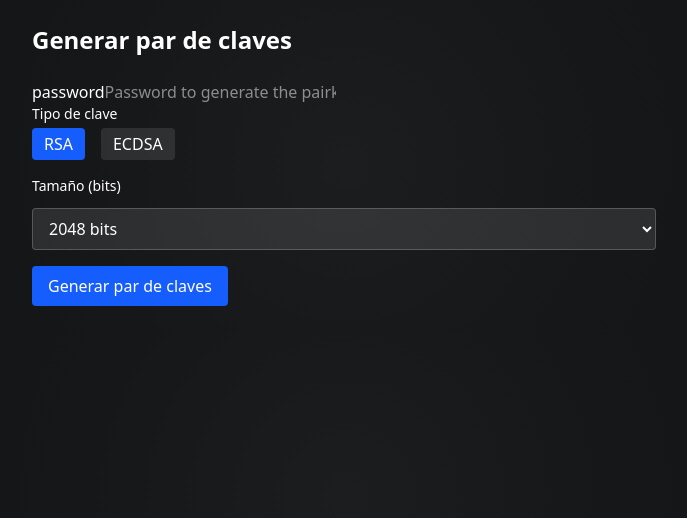
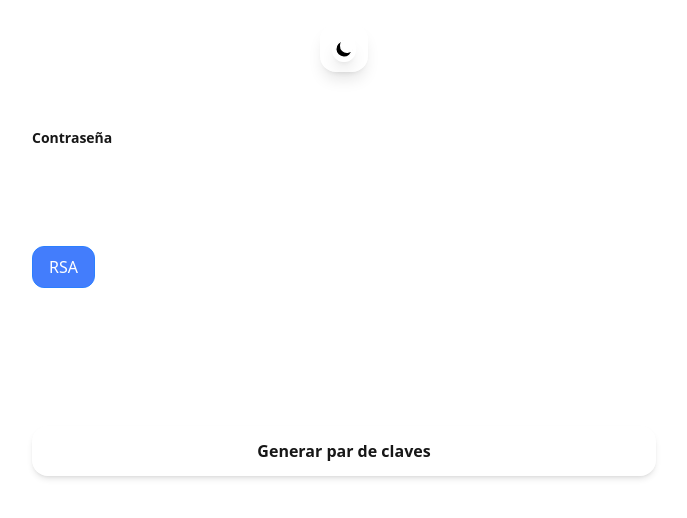
Before and after one commit to xscriptorcode/xac, a Next.js app: page /keypair in a window 1280 px wide. Shown: the top 518 px of the page, without its empty margins (296-983 px from the left). Built offline with nearby package versions, Linux system fonts and the light colour scheme.

Commit message:
update keypairpage add theme and functions

```diff
--- a/src/app/components/ThemeToggle.tsx
+++ b/src/app/components/ThemeToggle.tsx
@@ -42,8 +42,8 @@ export default function ThemeToggle() {
           w-2 h-2 rounded-full transition-all duration-300
           opacity-0 group-hover:opacity-100
           ${theme === 'dark'
-            ? 'right-1 bg-black'
-            : 'left-1 bg-yellow-400'}
+            ? 'right-1 bg-yellow-400'
+            : 'left-1 bg-black'}
         `}
       />
 
--- /dev/null
+++ b/src/app/components/icons/cryptoIcons.tsx
@@ -0,0 +1,37 @@
+export function PasswordIcon() {
+  return (
+    <svg
+      xmlns="http://www.w3.org/2000/svg"
+      fill="none"
+      stroke="currentColor"
+      strokeWidth={1.5}
+      viewBox="0 0 24 24"
+      className="w-6 h-6"
+    >
+      <path
+        strokeLinecap="round"
+        strokeLinejoin="round"
+        d="M12 17v-1m0 0a2 2 0 100-4 2 2 0 000 4zm0 0v1m8-5a8 8 0 11-16 0 8 8 0 0116 0z"
+      />
+    </svg>
+  );
+}
+
+export function LockIcon() {
+  return (
+    <svg
+      xmlns="http://www.w3.org/2000/svg"
+      fill="none"
+      stroke="currentColor"
+      strokeWidth={1.5}
+      viewBox="0 0 24 24"
+      className="w-6 h-6"
+    >
+      <path
+        strokeLinecap="round"
+        strokeLinejoin="round"
+        d="M16 10V7a4 4 0 10-8 0v3M5 10h14v10H5V10z"
+      />
+    </svg>
+  );
+}
--- a/src/app/components/icons/themesIcons.tsx
+++ b/src/app/components/icons/themesIcons.tsx
@@ -7,7 +7,7 @@ export function SunIcon() {
       <svg
         xmlns="http://www.w3.org/2000/svg"
         viewBox="0 0 24 24"
-        fill="none"
+        fill="white"
         stroke="currentColor"
         strokeWidth="1.5"
         strokeLinecap="round"
@@ -38,7 +38,7 @@ export function MoonIcon() {
       <svg
          xmlns="http://www.w3.org/2000/svg"
         viewBox="0 0 24 24"
-        fill="none"
+        fill="black"
         stroke="currentColor"
         strokeWidth="1.5"
         strokeLinecap="round"
--- a/src/app/components/keypair/generateButton.tsx
+++ b/src/app/components/keypair/generateButton.tsx
@@ -25,7 +25,11 @@ export default function GenerateButton({ password, options, onKeysGenerated }: P
   return (
     <button
       onClick={handleGenerate}
-      className="px-4 py-2 bg-blue-600 text-white rounded hover:bg-blue-700 transition"
+      className="mt-4 w-full px-5 py-3 rounded-2xl
+                 bg-white/10 backdrop-blur-md
+                 border border-white/20
+                 text-[var(--foreground)] font-semibold
+                 hover:bg-white/20 transition duration-300 shadow-md"
     >
       Generar par de claves
     </button>
--- a/src/app/components/keypair/keyDisplay.tsx
+++ b/src/app/components/keypair/keyDisplay.tsx
@@ -7,21 +7,22 @@ type Props = {
 
 export default function KeyDisplay({ publicKey, privateKey }: Props) {
   return (
-    <div className="mt-6 space-y-4">
+    <div className="mt-8 rounded-2xl p-6 backdrop-blur-md bg-white/10 border border-white/20 shadow-lg space-y-6 text-[var(--foreground)]">
       <div>
-        <h2 className="text-lg font-semibold">Clave pública</h2>
+        <h2 className="text-lg font-semibold mb-2">Clave pública</h2>
         <textarea
           readOnly
           value={publicKey}
-          className="w-full h-32 bg-white/10 text-white p-2 rounded border border-white/20"
+          className="w-full h-48 resize-none overflow-auto bg-white/5 p-3 rounded-lg border border-white/20 placeholder-white/30 focus:outline-none focus:ring-2 focus:ring-blue-400 text-[var(--foreground)]"
         />
       </div>
+
       <div>
-        <h2 className="text-lg font-semibold">Clave privada</h2>
+        <h2 className="text-lg font-semibold mb-2">Clave privada</h2>
         <textarea
           readOnly
           value={privateKey}
-          className="w-full h-32 bg-white/10 text-white p-2 rounded border border-white/20"
+          className="w-full h-48 resize-none overflow-auto bg-white/5 p-3 rounded-lg border border-white/20 placeholder-white/30 focus:outline-none focus:ring-2 focus:ring-blue-400 text-[var(--foreground)]"
         />
       </div>
     </div>
--- a/src/app/components/keypair/keyOptionsSelector.tsx
+++ b/src/app/components/keypair/keyOptionsSelector.tsx
@@ -27,20 +27,24 @@ export default function KeyOptionsSelector({ selected, onChange }: Props) {
   };
 
   return (
-    <div className="mb-4 space-y-2">
-      <label className="block text-sm font-medium text-white mb-1">Tipo de clave</label>
+    <div className="mb-6 space-y-4 text-[currentColor]">
+      <label className="block text-sm font-semibold mb-1">Tipo de clave</label>
       <div className="flex gap-4">
         <button
-          className={`px-3 py-1 rounded ${
-            selected.type === "RSA" ? "bg-blue-600 text-white" : "bg-white/10 text-white"
+          className={`px-4 py-2 rounded-xl backdrop-blur-md border transition-all ${
+            selected.type === "RSA"
+              ? "bg-blue-600/80 border-blue-500 text-white"
+              : "bg-white/10 border-white/20"
           }`}
           onClick={() => handleTypeChange("RSA")}
         >
           RSA
         </button>
         <button
-          className={`px-3 py-1 rounded ${
-            selected.type === "ECDSA" ? "bg-blue-600 text-white" : "bg-white/10 text-white"
+          className={`px-4 py-2 rounded-xl backdrop-blur-md border transition-all ${
+            selected.type === "ECDSA"
+              ? "bg-blue-600/80 border-blue-500 text-white"
+              : "bg-white/10 border-white/20"
           }`}
           onClick={() => handleTypeChange("ECDSA")}
         >
@@ -48,19 +52,21 @@ export default function KeyOptionsSelector({ selected, onChange }: Props) {
         </button>
       </div>
 
-      <label className="block text-sm font-medium text-white mt-4">
+      <label className="block text-sm font-semibold">
         {selected.type === "RSA" ? "Tamaño (bits)" : "Curva elíptica"}
       </label>
       <select
-        className="mt-1 w-full bg-white/10 text-white border border-white/20 rounded px-3 py-2"
+        className="w-full mt-1 px-3 py-2 rounded-lg bg-white/10 backdrop-blur-md border border-white/20 focus:outline-none focus:ring-2 focus:ring-blue-400 text-[currentColor]"
         value={selected.type === "RSA" ? selected.bits : selected.curve}
         onChange={(e) => handleOptionChange(e.target.value)}
       >
         {selected.type === "RSA" ? (
           <>
+            <option value="1024">1024 bits</option>
             <option value="2048">2048 bits</option>
             <option value="3072">3072 bits</option>
-            <option value="4096">4096 bits</option>
+            <option value="7680">7680 bits</option>
+            <option value="15360">15360 bits</option>
           </>
         ) : (
           <>
--- a/src/app/components/keypair/passwordInput.tsx
+++ b/src/app/components/keypair/passwordInput.tsx
@@ -1,21 +1,23 @@
-"use client"
+"use client";
 
 type Props = {
   value: string;
   onChange: (newValue: string) => void;
-}
+};
 
-export default function PasswordInput({ value, onChange}: Props){
+export default function PasswordInput({ value, onChange }: Props) {
   return (
-        <div>
-        <label htmlFor="password">password</label>
+    <div className="mb-6 text-[var(--foreground)]">
+      <label htmlFor="password" className="block text-sm font-semibold mb-2">
+        Contraseña
+      </label>
       <input
         id="password"
         type="text"
-        placeholder="Password to generate the pairkeys"
+        placeholder="Password to generate the keypair"
         value={value}
         onChange={(e) => onChange(e.target.value)}
-        className="text-current border-2xl"
+        className="w-full px-4 py-2 rounded-lg bg-white/10 backdrop-blur-md border border-white/20 placeholder-white/50 focus:outline-none focus:ring-2 focus:ring-blue-400 text-[var(--foreground)]"
       />
     </div>
   );
--- a/src/app/encrypt/page.tsx
+++ b/src/app/encrypt/page.tsx
@@ -25,7 +25,7 @@ export default function EncryptPage() {
       return;
     }
 
-    const encrypted = await encryptBufferWithºPassword(buffer, password);
+    const encrypted = await encryptBufferWithPassword(buffer, password);
     setEncryptedBlob(new Blob([encrypted]));
   };
 
--- a/src/app/globals.css
+++ b/src/app/globals.css
@@ -28,6 +28,11 @@
 }
 
 :root {
+  --background: #ffffff;
+  --foreground: #171717;
+}
+
+.dark {
   --background: radial-gradient(
     circle at 50% 50%,
     #1b1d1f 0%,
@@ -37,10 +42,6 @@
   --foreground: #ffffff;
 }
 
-.dark {
-  --background: #ffffff;
-  --foreground: #171717;
-}
 
 body {
   background: var(--background);
--- a/src/app/keypair/page.tsx
+++ b/src/app/keypair/page.tsx
@@ -6,6 +6,7 @@ import KeyOptionsSelector from "@/app/components/keypair/keyOptionsSelector";
 import GenerateButton from "@/app/components/keypair/generateButton";
 import KeyDisplay from "@/app/components/keypair/keyDisplay";
 import { exportKeyToBase64, KeyOptions } from "@/app/utils/crypto";
+import ThemeToggle from "../components/ThemeToggle";
 
 export default function KeyPairPage() {
   const [password, setPassword] = useState("");
@@ -26,6 +27,7 @@ export default function KeyPairPage() {
 
   return (
     <main className="p-6 max-w-2xl mx-auto text-white">
+        <div className="flex flexcolumn items-center justify-center"><ThemeToggle /></div>
       <h1 className="text-2xl font-bold mb-6">Generar par de claves</h1>
 
       <PasswordInput value={password} onChange={setPassword} />
--- a/src/app/utils/crypto.ts
+++ b/src/app/utils/crypto.ts
@@ -1,4 +1,5 @@
 "use client";
+
 async function deriveBaseKey(password: string): Promise<CryptoKey> {
   const encoder = new TextEncoder();
   const salt = encoder.encode("XAC-Static-Salt");
@@ -29,7 +30,7 @@ async function deriveBaseKey(password: string): Promise<CryptoKey> {
 }
 
 export type KeyOptions =
-  | { type: "RSA"; bits: 2048 | 3072 | 4096 }
+  | { type: "RSA"; bits: 1024 | 2048 | 3072 | 7680 | 15360 }
   | { type: "ECDSA"; curve: "P-256" | "P-384" | "P-521" };
 
 export async function generateKeyPairFromPassword(
```
Lines whose indentation alone changed are shown as unchanged.
